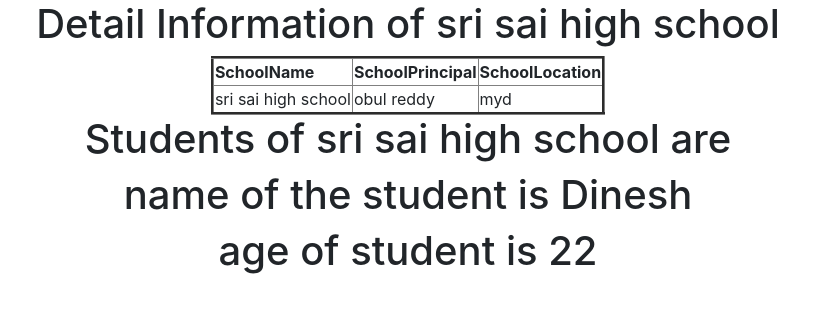
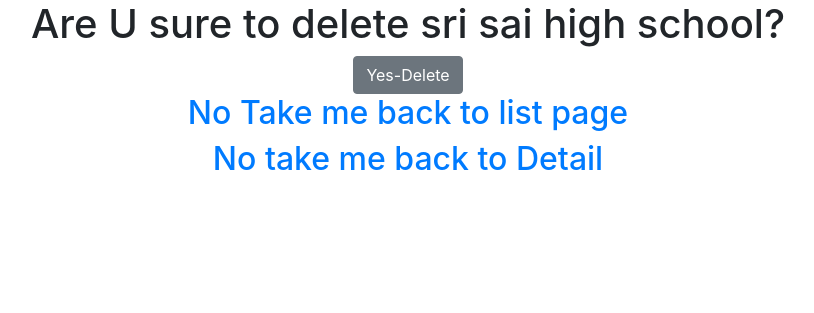
Before and after one commit to kumardinesh85106/CURD_By_CBV, a Django app: page /delete/1/ in a window 1280 px wide. Shown: the part 40-353 px from the top of the page, without its empty margins (232-1046 px from the left). Run offline with Django 4.2, Linux system fonts and the light colour scheme; data comes from the database, SQL or seed files in the repository; both versions use the stored data as it was after the commit.

Commit message:
first commit

```diff
--- a/app/views.py
+++ b/app/views.py
@@ -4,8 +4,8 @@ from django.shortcuts import render
 
 from app.models import *
 
-from django.views.generic import ListView,DetailView,CreateView,TemplateView
-
+from django.views.generic import ListView,DetailView,CreateView,TemplateView,UpdateView,DeleteView
+from django.urls import reverse_lazy
 
 class Home(TemplateView):
     template_name='app/home.html'
@@ -22,3 +22,12 @@ class SchoolDetail(DetailView):
 class SchoolCreate(CreateView):
     model=School
     fields='__all__'
+
+class SchoolUpdate(UpdateView):
+    model=School
+    fields='__all__'
+
+class SchoolDelete(DeleteView):
+    model=School
+    context_object_name='schoolobject'
+    success_url= reverse_lazy('SchoolList')
--- a/pro38/urls.py
+++ b/pro38/urls.py
@@ -19,9 +19,10 @@ from django.urls import path,re_path
 from app.views import *
 urlpatterns = [
     path('admin/', admin.site.urls),
+    path('Home/',Home.as_view(),name='Home'),
     path('SchoolList/',SchoolList.as_view(),name='SchoolList'),
     path('SchoolCreate/',SchoolCreate.as_view(),name='SchoolCreate'),
-    path('Home/',Home.as_view(),name='Home'),
-
+    re_path('^update/(?P<pk>\d+)/',SchoolUpdate.as_view(),name='update'),
+    re_path('^delete/(?P<pk>\d+)/',SchoolDelete.as_view(),name='delete'),
     re_path('(?P<pk>\d+)/',SchoolDetail.as_view(),name='detail'),
 ]
--- /dev/null
+++ b/templates/app/school_confirm_delete.html
@@ -0,0 +1,29 @@
+{% extends 'app/dummy.html' %}
+
+
+{% block title  %}
+        <title>Delete page</title>
+{% endblock %}
+
+
+{% block body_block %}
+    <h1>Are U sure to delete {{schoolobject.Sname}}?</h1>
+
+    <form method="POST">
+        {% csrf_token %}
+
+        <input type="submit" value="Yes-Delete" class="btn btn-secondary">
+    </form>
+
+<h2><a href="{% url 'SchoolList' %}">No Take me back to list page</a></h2>
+
+
+<h2><a href="{% url 'detail' pk=schoolobject.pk %}">No take me back to Detail</a></h2>
+
+
+
+
+
+
+
+{% endblock %}
--- a/templates/app/school_detail.html
+++ b/templates/app/school_detail.html
@@ -30,8 +30,8 @@
             <h1>name of the student is {{st.Stname}}</h1>
             <h1>age of student is {{st.Stage}}</h1>
         {% endfor %}
-
-
+<h1><a href="{% url 'update' pk=schoolobj.pk %}"class="btn btn-danger">Update</a></h1>
+<h1><a href="{% url 'delete' pk=schoolobj.pk %}"class="btn btn-danger">Delete</a></h1>
 
 
 
```
Also changed, not shown: templates/app/school_form.html (+9 -1 lines), db.sqlite3.
